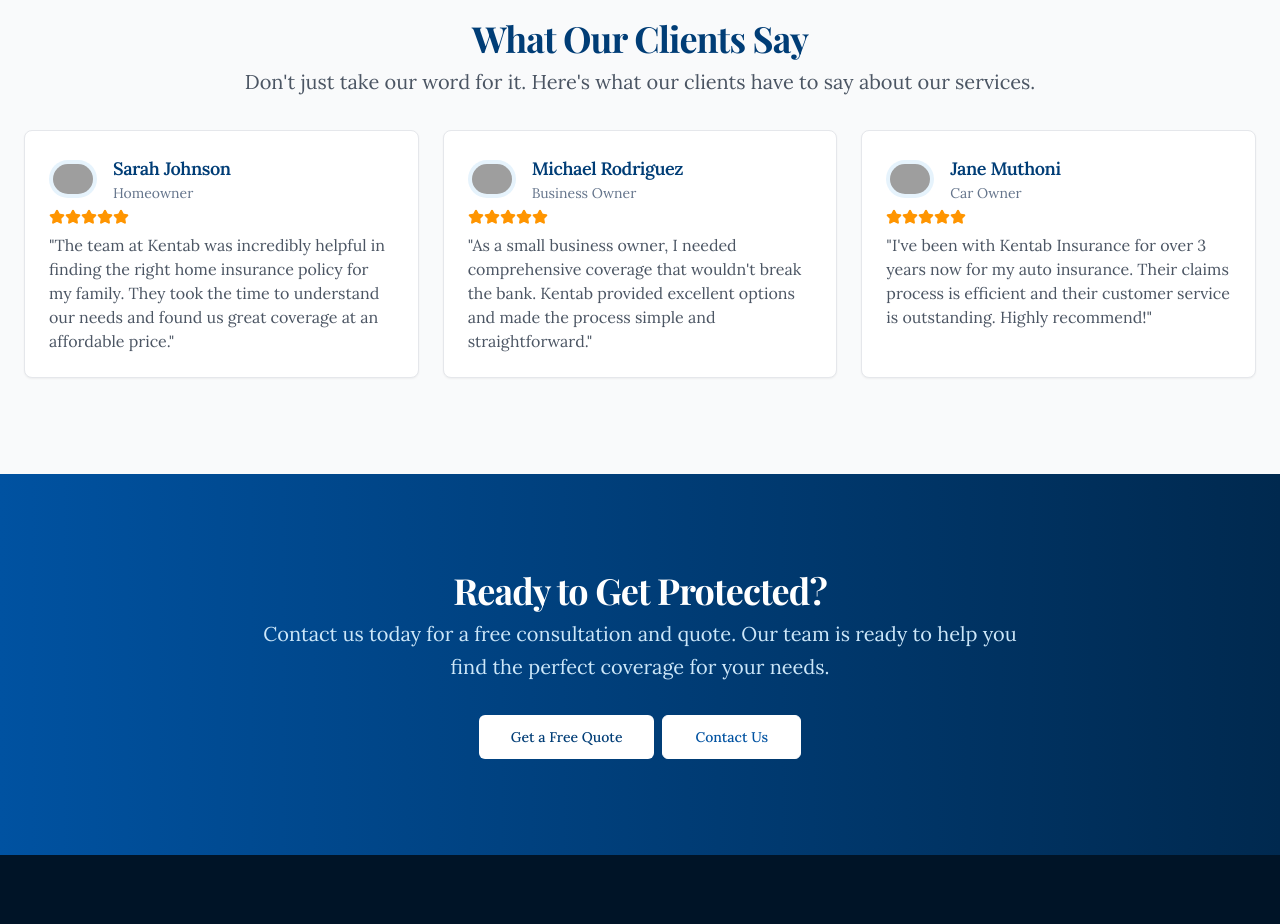
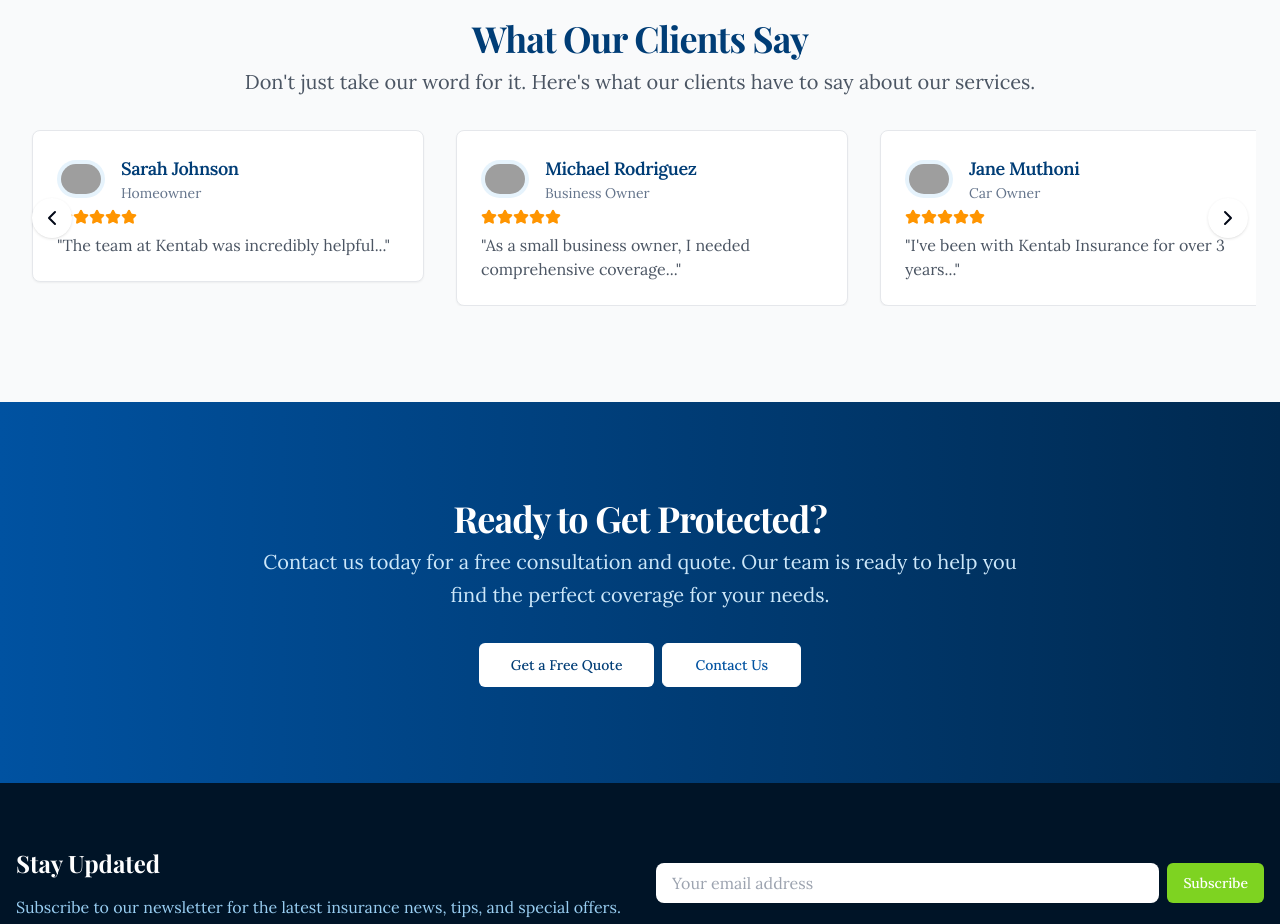
Before and after one commit to Caleb-Kiune/kentab, a Next.js app: page / in a window 1280 px wide. Shown: the part 2780-3704 px from the top of the page. Built offline with nearby package versions, Linux system fonts and the light colour scheme; grey boxes are pictures that could not be loaded; a web font is replaced by a local one.

Commit message:
adds carousel

```diff
--- a/app/globals.css
+++ b/app/globals.css
@@ -72,3 +72,14 @@
     @apply font-lora;
   }
 }
+
+@layer utilities {
+  .scrollbar-hide {
+    -ms-overflow-style: none; /* IE and Edge */
+    scrollbar-width: none; /* Firefox */
+  }
+
+  .scrollbar-hide::-webkit-scrollbar {
+    display: none; /* Chrome, Safari, Opera */
+  }
+}
--- a/app/page.tsx
+++ b/app/page.tsx
@@ -106,27 +106,86 @@ export default function HomePage() {
       name: "Sarah Johnson",
       role: "Homeowner",
       image: "/placeholder.svg?height=40&width=40",
-      content:
-        "The team at Kentab was incredibly helpful in finding the right home insurance policy for my family. They took the time to understand our needs and found us great coverage at an affordable price.",
+      content: "The team at Kentab was incredibly helpful...",
       rating: 5,
     },
     {
       name: "Michael Rodriguez",
       role: "Business Owner",
       image: "/placeholder.svg?height=40&width=40",
-      content:
-        "As a small business owner, I needed comprehensive coverage that wouldn't break the bank. Kentab provided excellent options and made the process simple and straightforward.",
+      content: "As a small business owner, I needed comprehensive coverage...",
       rating: 4.5,
     },
     {
       name: "Jane Muthoni",
       role: "Car Owner",
       image: "/placeholder.svg?height=40&width=40",
-      content:
-        "I've been with Kentab Insurance for over 3 years now for my auto insurance. Their claims process is efficient and their customer service is outstanding. Highly recommend!",
+      content: "I've been with Kentab Insurance for over 3 years...",
       rating: 5,
     },
+    {
+      name: "Daniel Otieno",
+      role: "Entrepreneur",
+      image: "/placeholder.svg?height=40&width=40",
+      content: "They really understand the unique needs of business owners.",
+      rating: 4.8,
+    },
+    {
+      name: "Aisha Khan",
+      role: "Traveler",
+      image: "/placeholder.svg?height=40&width=40",
+      content: "Their travel insurance gave me peace of mind abroad.",
+      rating: 5,
+    },
+    {
+      name: "John Kamau",
+      role: "Landlord",
+      image: "/placeholder.svg?height=40&width=40",
+      content: "Got great property insurance and support.",
+      rating: 4.6,
+    },
+    {
+      name: "Emily Njeri",
+      role: "Mother",
+      image: "/placeholder.svg?height=40&width=40",
+      content: "Kentab helped me find the best family health cover.",
+      rating: 5,
+    },
+    {
+      name: "Paul Mwangi",
+      role: "Consultant",
+      image: "/placeholder.svg?height=40&width=40",
+      content: "Superb customer service and value for money.",
+      rating: 4.7,
+    },
   ]
+
+  // const testimonials = [
+  //   {
+  //     name: "Sarah Johnson",
+  //     role: "Homeowner",
+  //     image: "/placeholder.svg?height=40&width=40",
+  //     content:
+  //       "The team at Kentab was incredibly helpful in finding the right home insurance policy for my family. They took the time to understand our needs and found us great coverage at an affordable price.",
+  //     rating: 5,
+  //   },
+  //   {
+  //     name: "Michael Rodriguez",
+  //     role: "Business Owner",
+  //     image: "/placeholder.svg?height=40&width=40",
+  //     content:
+  //       "As a small business owner, I needed comprehensive coverage that wouldn't break the bank. Kentab provided excellent options and made the process simple and straightforward.",
+  //     rating: 4.5,
+  //   },
+  //   {
+  //     name: "Jane Muthoni",
+  //     role: "Car Owner",
+  //     image: "/placeholder.svg?height=40&width=40",
+  //     content:
+  //       "I've been with Kentab Insurance for over 3 years now for my auto insurance. Their claims process is efficient and their customer service is outstanding. Highly recommend!",
+  //     rating: 5,
+  //   },
+  // ]
 
   // Insurance categories
   const insuranceCategories = [
@@ -314,6 +373,7 @@ export default function HomePage() {
         </div>
       </section>
 
+
       {/* Testimonials Section */}
       <section className="w-full py-16 md:py-24 bg-gray-50">
         <div className="container px-4 md:px-6">
@@ -330,9 +390,11 @@ export default function HomePage() {
             </div>
           </FadeIn>
 
-          <div className="grid grid-cols-1 md:grid-cols-3 gap-6 mt-8">
-            {testimonials.slice(0, 3).map((testimonial, index) => (
-              <Card key={index} className="border-gray-200 shadow-sm hover:shadow-md transition-shadow">
+          {/* Carousel */}
+          <div className="mt-8">
+            <Carousel visibleItems={3}>
+              {testimonials.map((testimonial, index) => (
+                <Card key={index} className="border-gray-200 shadow-sm hover:shadow-md transition-shadow mx-2">
                   <CardHeader className="pb-2">
                     <div className="flex items-center gap-4">
                       <div className="rounded-full bg-primary-50 p-1">
@@ -356,9 +418,11 @@ export default function HomePage() {
                   </CardContent>
                 </Card>
               ))}
+            </Carousel>
           </div>
         </div>
       </section>
+
 
       {/* CTA Section */}
       <section className="w-full py-16 md:py-24 bg-gradient-to-r from-primary-600 to-primary-800 text-white">
--- a/components/carousel.tsx
+++ b/components/carousel.tsx
@@ -1,11 +1,12 @@
-tsx
 "use client"
 
-import { type ReactNode } from "react"
+import { useEffect, useRef, useState, type ReactNode } from "react"
 import { cn } from "@/lib/utils"
+import { Children, isValidElement } from "react"
+import { ChevronLeft, ChevronRight } from "lucide-react"
 
 interface CarouselProps {
-  children: ReactNode[]
+  children: ReactNode | ReactNode[]
   className?: string
   itemClassName?: string
   visibleItems?: number
@@ -17,26 +18,122 @@ export function Carousel({
   itemClassName,
   visibleItems = 1,
 }: CarouselProps) {
-  const totalItems = children.length
-  const itemsToShow = Math.min(visibleItems, totalItems);
+  const containerRef = useRef<HTMLDivElement>(null)
+  const [currentVisible, setCurrentVisible] = useState(visibleItems)
+  const [itemWidth, setItemWidth] = useState(100 / visibleItems)
+  const [activeIndex, setActiveIndex] = useState(visibleItems) // Start after clones
+
+  const rawChildren = Children.toArray(children).filter(isValidElement)
+  const cloneCount = currentVisible
+
+  const clonedStart = rawChildren.slice(-cloneCount)
+  const clonedEnd = rawChildren.slice(0, cloneCount)
+  const allItems = [...clonedStart, ...rawChildren, ...clonedEnd]
+  const totalItems = rawChildren.length
+
+  const scrollToIndex = (index: number, smooth = true) => {
+    if (!containerRef.current) return
+    const scrollAmount = containerRef.current.offsetWidth * (index / currentVisible)
+    containerRef.current.scrollTo({
+      left: scrollAmount,
+      behavior: smooth ? "smooth" : "auto",
+    })
+    setActiveIndex(index)
+  }
+
+  // Handle responsiveness
+  useEffect(() => {
+    const handleResize = () => {
+      const width = window.innerWidth
+      if (width >= 1024) {
+        setCurrentVisible(3)
+        setItemWidth(100 / 3)
+      } else if (width >= 640) {
+        setCurrentVisible(2)
+        setItemWidth(100 / 2)
+      } else {
+        setCurrentVisible(1)
+        setItemWidth(100)
+      }
+    }
+
+    handleResize()
+    window.addEventListener("resize", handleResize)
+    return () => window.removeEventListener("resize", handleResize)
+  }, [])
+
+  // Jump to real slides after mount
+  useEffect(() => {
+    const timeout = setTimeout(() => {
+      scrollToIndex(cloneCount, false)
+    }, 10)
+    return () => clearTimeout(timeout)
+  }, [cloneCount, currentVisible])
+
+  // Scroll event to reset when looping
+  const handleScroll = () => {
+    if (!containerRef.current) return
+    const { scrollLeft, offsetWidth } = containerRef.current
+    const index = Math.round(scrollLeft / (offsetWidth / currentVisible))
+
+    // Update current index
+    setActiveIndex(index)
+
+    // Loop back logic
+    if (index < cloneCount) {
+      // Too far left — jump to end
+      scrollToIndex(totalItems + cloneCount - 1, false)
+    } else if (index >= totalItems + cloneCount) {
+      // Too far right — jump to start
+      scrollToIndex(cloneCount, false)
+    }
+  }
+
+  // Buttons
+  const scrollLeft = () => {
+    const newIndex = activeIndex - 1
+    scrollToIndex(newIndex)
+  }
+
+  const scrollRight = () => {
+    const newIndex = activeIndex + 1
+    scrollToIndex(newIndex)
+  }
+
   return (
-    <div
-      className={cn("w-full", className)}
-    >
+    <div className={cn("relative w-full", className)}>
+      {/* Left Arrow */}
+      <button
+        onClick={scrollLeft}
+        className="absolute left-2 top-1/2 z-10 -translate-y-1/2 rounded-full bg-white p-2 shadow hover:bg-gray-100"
+      >
+        <ChevronLeft />
+      </button>
+
+      {/* Carousel Container */}
       <div
-        className={`grid gap-4 ${itemsToShow === 3 ? "grid-cols-3" : "grid-cols-1"}`}
+        ref={containerRef}
+        onScroll={handleScroll}
+        className="flex gap-4 overflow-x-auto scroll-smooth snap-x snap-mandatory scrollbar-hide px-1"
       >
-        {children.slice(0, itemsToShow).map((child, index) => (
+        {allItems.map((child, index) => (
           <div
             key={index}
-            className={cn(
-              itemClassName,
-            )}
+            className={cn("snap-start shrink-0", itemClassName)}
+            style={{ width: `${itemWidth}%` }}
           >
             {child}
           </div>
         ))}
       </div>
+
+      {/* Right Arrow */}
+      <button
+        onClick={scrollRight}
+        className="absolute right-2 top-1/2 z-10 -translate-y-1/2 rounded-full bg-white p-2 shadow hover:bg-gray-100"
+      >
+        <ChevronRight />
+      </button>
     </div>
   )
 }
```
Lines whose indentation alone changed are shown as unchanged.
